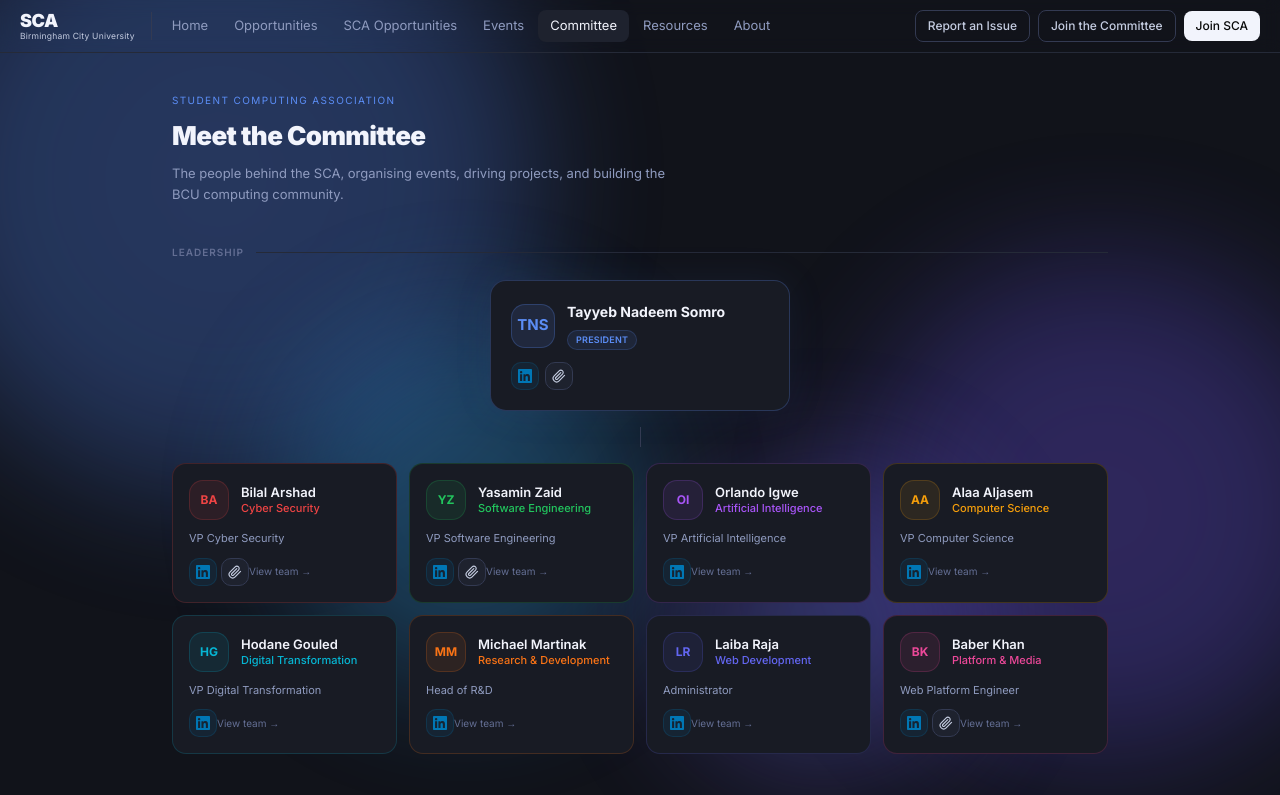
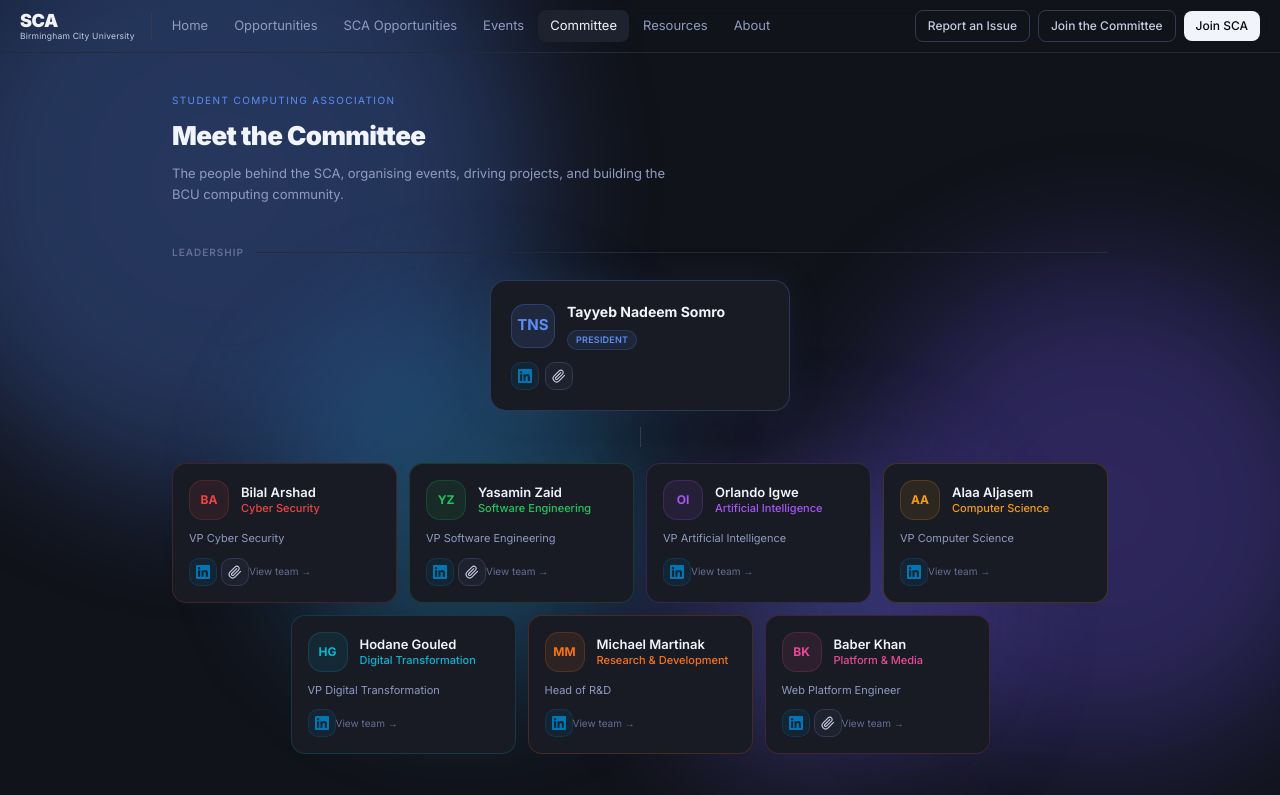
Before and after one commit to uffbilxl/sca, a Next.js app: page /committee in a window 1280 px wide. Shown: the top 795 px of the page. Built offline with nearby package versions, Linux system fonts and the light colour scheme.

Commit message:
Move Laiba Raja to Platform & Media as Website Administrator

```diff
--- a/src/app/committee/page.tsx
+++ b/src/app/committee/page.tsx
@@ -84,13 +84,6 @@ const DIVISIONS: Division[] = [
     ],
   },
   {
-    name: 'Web Development',
-    color: '#6366f1',
-    members: [
-      { name: 'Laiba Raja', role: 'Administrator', linkedin: 'https://www.linkedin.com/in/laibaraja/' },
-    ],
-  },
-  {
     name: 'Platform & Media',
     color: '#ec4899',
     members: [
@@ -98,6 +91,7 @@ const DIVISIONS: Division[] = [
       { name: 'Abrar Alam', role: 'Content Creator / Photographer', linkedin: 'https://www.linkedin.com/in/abrartalam/' },
       { name: 'Samyaan Khan', role: 'Graphic Designer', linkedin: 'https://www.linkedin.com/in/samyaan-khan-036977250/' },
       { name: 'Mohammad Hamza', role: 'Social Media Manager', linkedin: 'https://www.linkedin.com/in/mohammad-hamza-97729322b/' },
+      { name: 'Laiba Raja', role: 'Website Administrator', linkedin: 'https://www.linkedin.com/in/laibaraja/' },
     ],
   },
 ]
```
